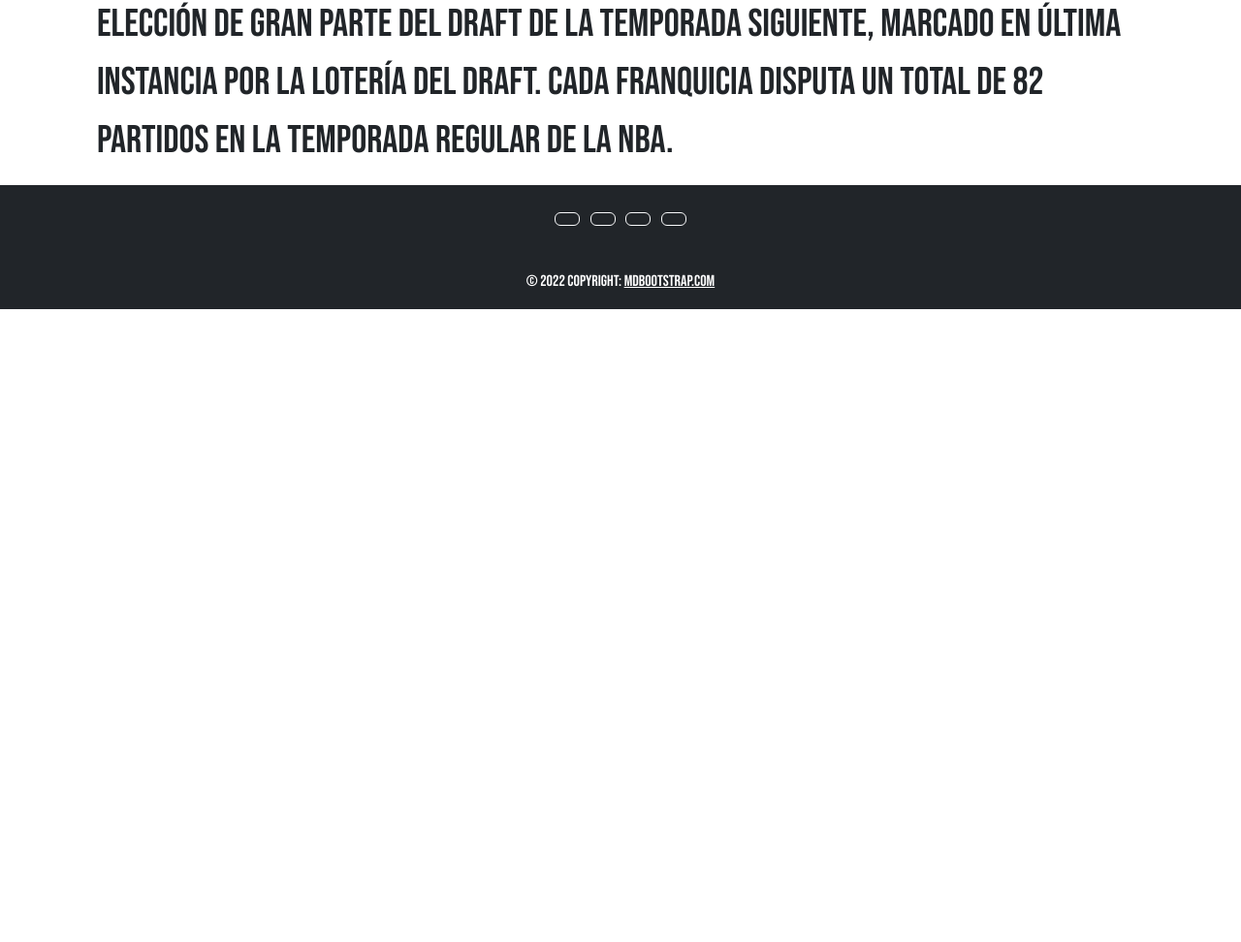
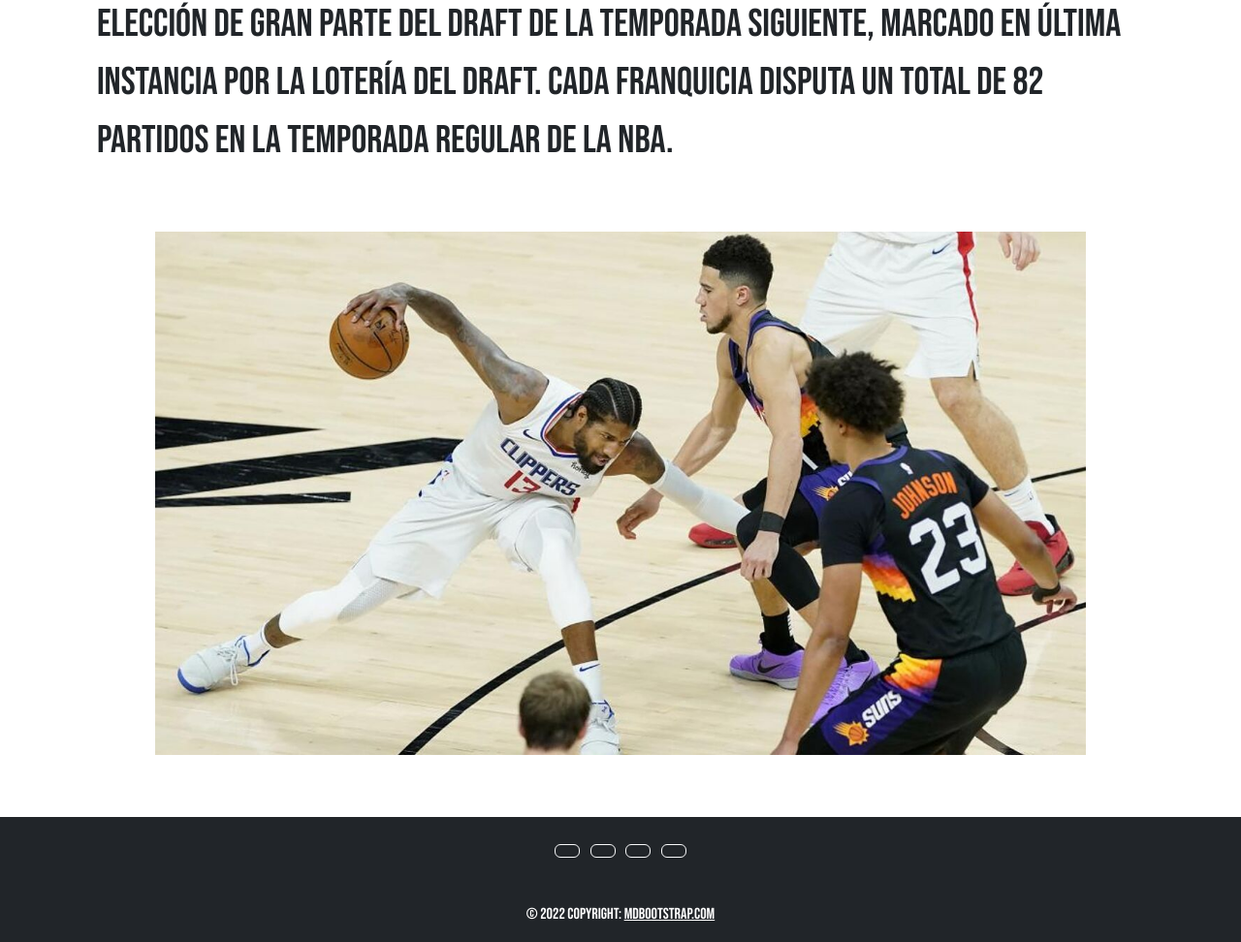
Before and after one commit to marioariza/UD4_Bootstrap, a plain HTML site: page que_es_nbaleague.html in a window 1280 px wide. Shown: the part 2349-3321 px from the top of the page at 97% size. Before the commit the page ends 2668 px from the top, so only its background shows below. Drawn offline with Linux system fonts and the light colour scheme.

Commit message:
Archivos actualizados

```diff
--- a/que_es_nbaleague.html
+++ b/que_es_nbaleague.html
@@ -65,6 +65,7 @@
     <p class="titulo_nbaleague">Temporada regular</p>
     <p class="teoria_nbaleague">A lo largo de siete meses, las 30 franquicias se baten en una larga temporada regular, la fase que más tiempo ocupa de cada campaña. En ella se deciden qué equipos disputan los Playoffs, qué franquicias van al play-in y el orden de elección de gran parte del Draft de la temporada siguiente, marcado en última instancia por la Lotería del Draft. Cada franquicia disputa un total de 82 partidos en la temporada regular de la NBA. </p>
   </div>
+  <img src="img/regularseason.jpg" class="img-fluid imagen_playoffs" alt="...">
 
   <footer class="bg-dark text-center text-white">
     <div class="container p-4 pb-0">
```
Also changed, not shown: img/regularseason.jpg (added).
